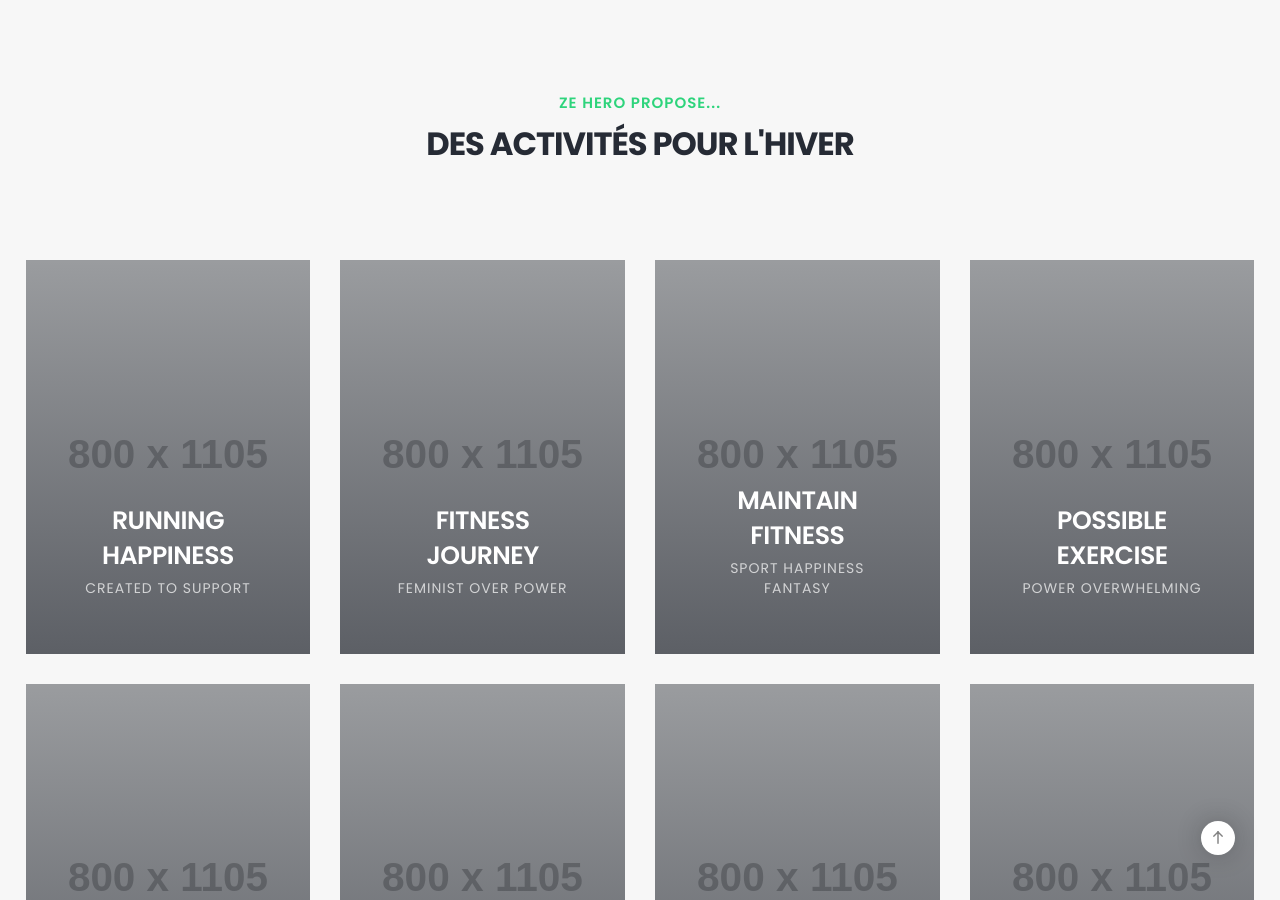
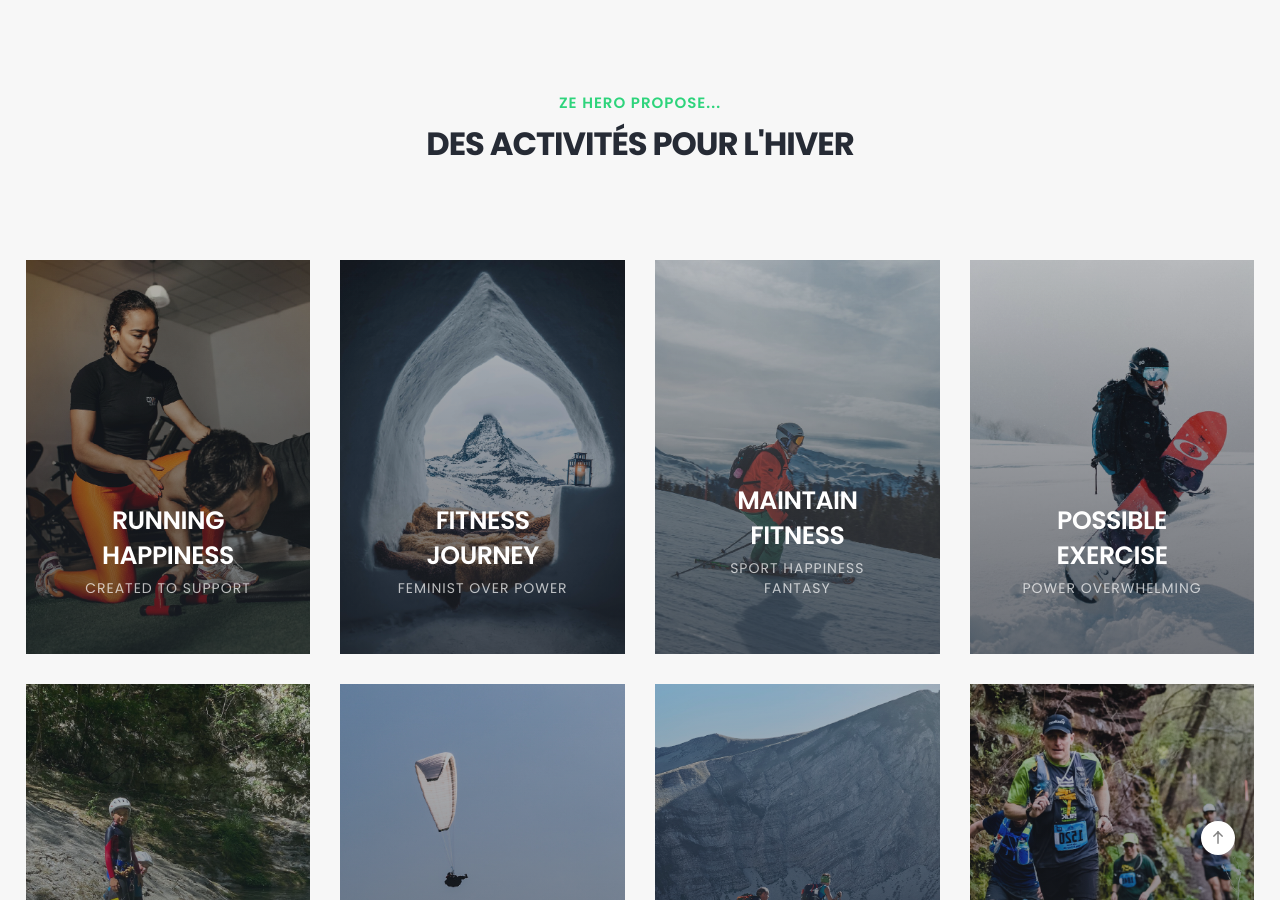
Before and after one commit to TeamAllsoftware/zehero-forestry, a Jekyll site: the page built from index.html, in a window 1280 px wide and 900 px high, scrolled down 1452 px. Built offline with Jekyll 4.4.1, drawn with Linux system fonts in a browser that asks for light colours; some web fonts are replaced.

Commit message:
image updates

```diff
--- a/index.html
+++ b/index.html
@@ -55,7 +55,7 @@ layout: default
                     <div class="col interactive-banners-style-11 text-center lg-margin-30px-bottom xs-margin-15px-bottom wow animate__fadeIn margin-30px-bottom" data-wow-delay="0.2s">
                         <div class="interactive-banners-box">
                             <div class="interactive-banners-box-image">
-                                <img src="https://via.placeholder.com/800x1105" alt="">
+                                <img src="/images/winter/Activite-coaching-sportif.webp" alt="">
                                 <div class="interactive-banners-text-overlay bg-slate-blue"></div>
                                 <div class="opacity-extra-medium bg-gradient-dark-slate-blue-transparent"></div>
                             </div>
@@ -71,7 +71,7 @@ layout: default
                     <div class="col interactive-banners-style-11 text-center lg-margin-30px-bottom xs-margin-15px-bottom wow animate__fadeIn margin-30px-bottom" data-wow-delay="0.4s">
                         <div class="interactive-banners-box">
                             <div class="interactive-banners-box-image">
-                                <img src="https://via.placeholder.com/800x1105" alt="">
+                                <img src="/images/winter/Activite-non-ski.webp" alt="">
                                 <div class="interactive-banners-text-overlay bg-slate-blue"></div>
                                 <div class="opacity-extra-medium bg-gradient-dark-slate-blue-transparent"></div>
                             </div>
@@ -87,7 +87,7 @@ layout: default
                     <div class="col interactive-banners-style-11 text-center xs-margin-15px-bottom wow animate__fadeIn margin-30px-bottom" data-wow-delay="0.6s">
                         <div class="interactive-banners-box">
                             <div class="interactive-banners-box-image">
-                                <img src="https://via.placeholder.com/800x1105" alt="">
+                                <img src="/images/winter/Activite-ski.webp" alt="">
                                 <div class="interactive-banners-text-overlay bg-slate-blue"></div>
                                 <div class="opacity-extra-medium bg-gradient-dark-slate-blue-transparent"></div>
                             </div>
@@ -103,7 +103,7 @@ layout: default
                     <div class="col interactive-banners-style-11 text-center wow animate__fadeIn margin-30px-bottom" data-wow-delay="0.8s">
                         <div class="interactive-banners-box">
                             <div class="interactive-banners-box-image">
-                                <img src="https://via.placeholder.com/800x1105" alt="">
+                                <img src="/images/winter/Activite-snowboard.webp" alt="">
                                 <div class="interactive-banners-text-overlay bg-slate-blue"></div>
                                 <div class="opacity-extra-medium bg-gradient-dark-slate-blue-transparent"></div>
                             </div>
@@ -119,7 +119,7 @@ layout: default
                     <div class="col interactive-banners-style-11 text-center wow animate__fadeIn margin-30px-bottom" data-wow-delay="0.8s">
                         <div class="interactive-banners-box">
                             <div class="interactive-banners-box-image">
-                                <img src="https://via.placeholder.com/800x1105" alt="">
+                                <img src="/images/summer/Activite-canyoning-enfants.webp" alt="">
                                 <div class="interactive-banners-text-overlay bg-slate-blue"></div>
                                 <div class="opacity-extra-medium bg-gradient-dark-slate-blue-transparent"></div>
                             </div>
@@ -135,7 +135,7 @@ layout: default
                     <div class="col interactive-banners-style-11 text-center wow animate__fadeIn margin-30px-bottom" data-wow-delay="0.8s">
                         <div class="interactive-banners-box">
                             <div class="interactive-banners-box-image">
-                                <img src="https://via.placeholder.com/800x1105" alt="">
+                                <img src="/images/summer/Activite-parapente.webp" alt="">
                                 <div class="interactive-banners-text-overlay bg-slate-blue"></div>
                                 <div class="opacity-extra-medium bg-gradient-dark-slate-blue-transparent"></div>
                             </div>
@@ -151,7 +151,7 @@ layout: default
                     <div class="col interactive-banners-style-11 text-center wow animate__fadeIn margin-30px-bottom" data-wow-delay="0.8s">
                         <div class="interactive-banners-box">
                             <div class="interactive-banners-box-image">
-                                <img src="https://via.placeholder.com/800x1105" alt="">
+                                <img src="/images/summer/Activite-randonnee-couple-montagne.webp" alt="">
                                 <div class="interactive-banners-text-overlay bg-slate-blue"></div>
                                 <div class="opacity-extra-medium bg-gradient-dark-slate-blue-transparent"></div>
                             </div>
@@ -167,7 +167,7 @@ layout: default
                     <div class="col interactive-banners-style-11 text-center wow animate__fadeIn margin-30px-bottom" data-wow-delay="0.8s">
                         <div class="interactive-banners-box">
                             <div class="interactive-banners-box-image">
-                                <img src="https://via.placeholder.com/800x1105" alt="">
+                                <img src="/images/summer/Activite-trail.webp" alt="">
                                 <div class="interactive-banners-text-overlay bg-slate-blue"></div>
                                 <div class="opacity-extra-medium bg-gradient-dark-slate-blue-transparent"></div>
                             </div>
@@ -338,9 +338,9 @@ layout: default
             <div class="container">
                 <div class="row align-items-center justify-content-center">
                     <div class="col-12 col-lg-6 position-relative text-center md-margin-30px-bottom wow animate__fadeIn" data-wow-delay="0.2s">
-                        <img src="https://via.placeholder.com/476x652" alt="" />
+                        <img src="/images/summer/Outdoor-famille.webp" alt="" />
                         <div class="absolute-middle-center">
-                            <a href="https://www.youtube.com/watch?v=g0f_BRYJLJE" class="popup-youtube video-icon-box video-icon-large position-relative">
+                            <a href="https://www.youtube.com/watch?v=PpqRPg-S-J0" class="popup-youtube video-icon-box video-icon-large position-relative">
                                 <span>
                                     <span class="video-icon bg-white">
                                         <i class="icon-simple-line-control-play text-extra-dark-gray"></i>
@@ -402,7 +402,7 @@ layout: default
         </section>
         <!-- end section -->
         <!-- start section -->
-        <section class="cover-background overlap-height" style="background-image:url('/images/winter/Snowboard.jpg');">
+        <section class="cover-background overlap-height" style="background-image:url('/images/winter/Hero-montagne.webp');">
             <div class="opacity-extra-medium bg-dark-slate-blue"></div>
             <div class="container">
                 <div class="row justify-content-center">
```
Also changed, not shown: images/summer/Activite-canyoning-enfants.webp (added), images/summer/Activite-parapente.webp (added), images/summer/Activite-randonnee-couple-montagne.webp (added), images/summer/Activite-trail.webp (added), images/summer/Outdoor-famille.webp (added), images/winter/Activite-coaching-sportif.webp (added), images/winter/Activite-non-ski.webp (added), images/winter/Activite-ski.webp (added), images/winter/Activite-snowboard.webp (added), 1 other file.
